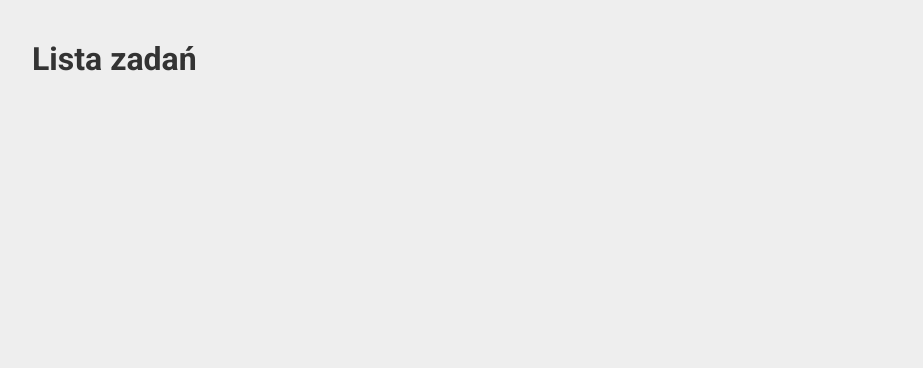
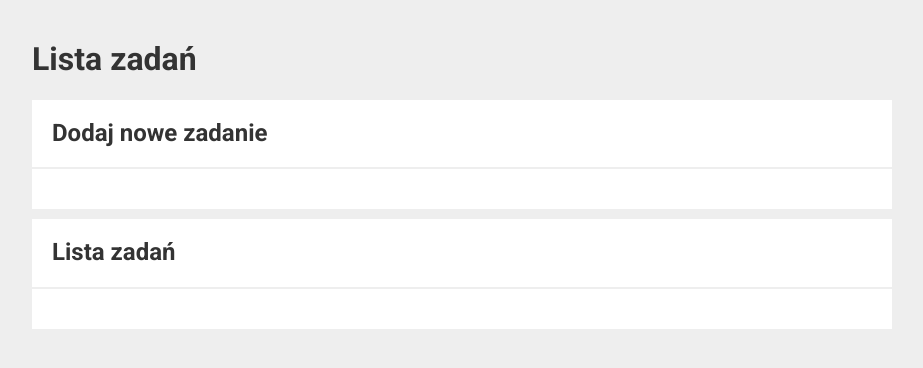
Before and after one commit to mariusz-smajdor/task-list, a plain HTML site: page index.html in a window 1280 px wide. Shown: the whole page, without its empty margins (178-1101 px from the left). Drawn offline with nearby package versions, Linux system fonts and the light colour scheme.

Commit message:
content sections

```diff
--- /dev/null
+++ b/css/section.css
@@ -0,0 +1,18 @@
+.section {
+  background: white;
+  margin-bottom: 10px;
+}
+
+.section__header {
+  padding: 20px;
+  border-bottom: 2px solid #eee;
+}
+
+.section__title {
+  margin: 0;
+  color: #333;
+}
+
+.section__body {
+  padding: 20px;
+}
--- a/index.html
+++ b/index.html
@@ -19,12 +19,25 @@
     <link rel="stylesheet" href="css/global.css" />
     <link rel="stylesheet" href="css/container.css" />
     <link rel="stylesheet" href="css/header.css" />
+    <link rel="stylesheet" href="css/section.css" />
   </head>
   <body>
     <main class="container">
       <header class="header">
         <h1 class="header__title">Lista zadań</h1>
       </header>
+      <section class="section">
+        <header class="section__header">
+          <h2 class="section__title">Dodaj nowe zadanie</h2>
+        </header>
+        <div class="section__body"></div>
+      </section>
+      <section class="section">
+        <header class="section__header">
+          <h2 class="section__title">Lista zadań</h2>
+        </header>
+        <div class="section__body"></div>
+      </section>
     </main>
   </body>
 </html>
```
